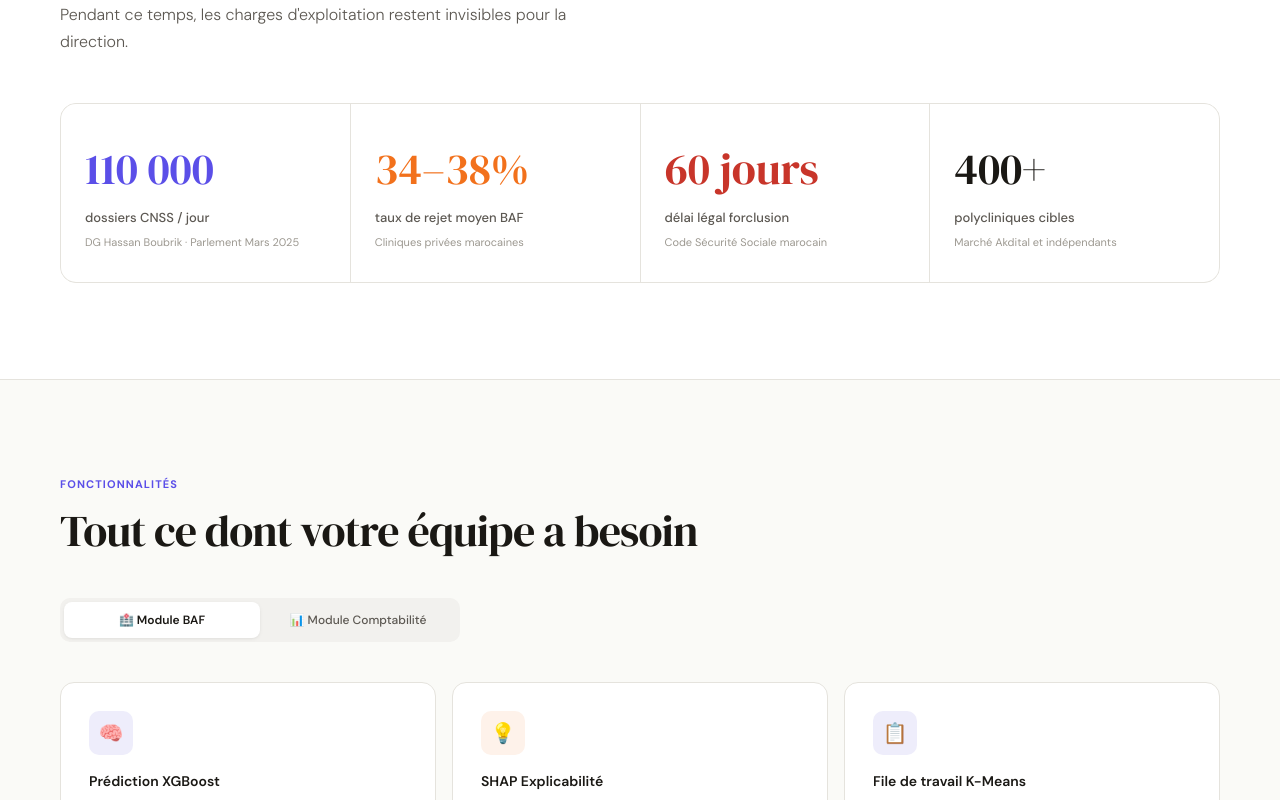
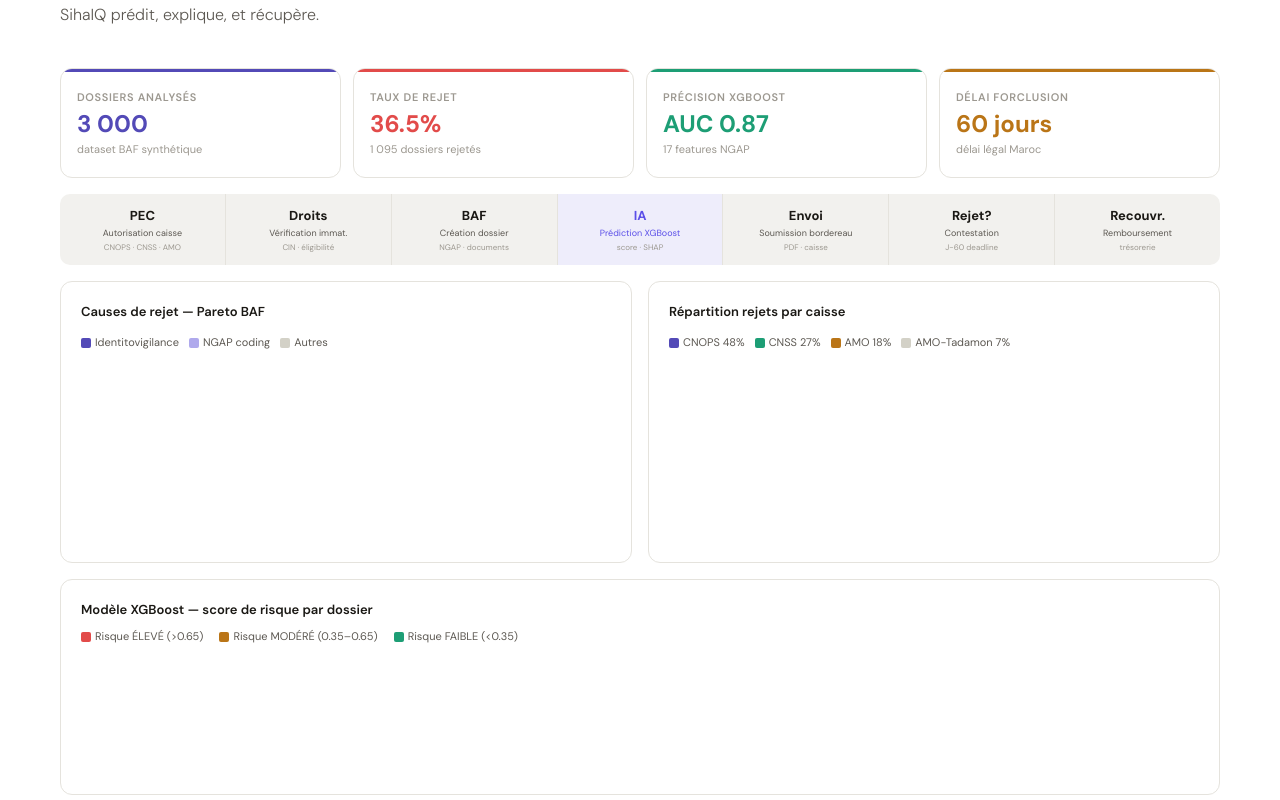
Before and after one commit to semsilimohamed/rcm-saas-platform, a Next.js app in the folder frontend/: page / in a window 1280 px wide. Shown: the part 2040-2840 px from the top of the page. Built offline with nearby package versions, Linux system fonts and the light colour scheme.

Commit message:
feat: landing page data viz - pareto BAF, payer donut, XGBoost scatter, RCM cycle image, forclusion timeline - problem section redesigned with real AI metrics

```diff
--- a/frontend/app/page.tsx
+++ b/frontend/app/page.tsx
@@ -396,22 +396,112 @@ export default function LandingPage() {
           <h2 className="section-h2" style={{ marginTop: 10 }}>48 millions de MAD rejetés<br/>chaque jour au Maroc</h2>
           <p className="section-sub" style={{ marginTop: 12, margin: "12px 0 0" }}>
             34 à 38% des dossiers BAF sont rejetés. 90% de ces rejets sont évitables.
-            Pendant ce temps, les charges d&apos;exploitation restent invisibles pour la direction.
+            SihaIQ prédit, explique, et récupère.
           </p>
-          <div className="stats-grid">
+
+          {/* KPI STRIP */}
+          <div style={{ display: "grid", gridTemplateColumns: "repeat(4,1fr)", gap: 12, marginTop: 40 }}>
             {[
-              { num: "110 000", lbl: "dossiers CNSS / jour", src: "DG Hassan Boubrik · Parlement Mars 2025", color: "var(--violet)" },
-              { num: "34–38%", lbl: "taux de rejet moyen BAF", src: "Cliniques privées marocaines", color: "var(--orange)" },
-              { num: "60 jours", lbl: "délai légal forclusion", src: "Code Sécurité Sociale marocain", color: "var(--red)" },
-              { num: "400+", lbl: "polycliniques cibles", src: "Marché Akdital et indépendants", color: "var(--text)" },
-            ].map(s => (
-              <div key={s.lbl} className="stat-cell">
-                <div className="stat-num" style={{ color: s.color }}>{s.num}</div>
-                <div className="stat-lbl">{s.lbl}</div>
-                <div className="stat-src">{s.src}</div>
+              { lbl: "Dossiers analysés", val: "3 000", sub: "dataset BAF synthétique", color: "#534AB7" },
+              { lbl: "Taux de rejet",     val: "36.5%", sub: "1 095 dossiers rejetés",  color: "#E24B4A" },
+              { lbl: "Précision XGBoost",val: "AUC 0.87", sub: "17 features NGAP",     color: "#1D9E75" },
+              { lbl: "Délai forclusion", val: "60 jours", sub: "délai légal Maroc",     color: "#BA7517" },
+            ].map(k => (
+              <div key={k.lbl} style={{ background: "var(--white)", border: "1px solid var(--border)", borderRadius: 12, padding: "20px 16px", position: "relative", overflow: "hidden" }}>
+                <div style={{ position: "absolute", top: 0, left: 0, right: 0, height: 3, background: k.color, borderRadius: "12px 12px 0 0" }} />
+                <div style={{ fontSize: 11, color: "var(--text3)", fontWeight: 600, textTransform: "uppercase" as const, letterSpacing: "0.06em", marginBottom: 6 }}>{k.lbl}</div>
+                <div style={{ fontSize: 24, fontWeight: 700, color: k.color, lineHeight: 1 }}>{k.val}</div>
+                <div style={{ fontSize: 11, color: "var(--text3)", marginTop: 5 }}>{k.sub}</div>
               </div>
             ))}
           </div>
+
+          {/* RCM STEP FLOW */}
+          <div style={{ display: "flex", gap: 0, marginTop: 16 }}>
+            {[
+              { lbl: "PEC", sub: "Autorisation caisse", note: "CNOPS · CNSS · AMO", highlight: false },
+              { lbl: "Droits", sub: "Vérification immat.", note: "CIN · éligibilité", highlight: false },
+              { lbl: "BAF", sub: "Création dossier", note: "NGAP · documents", highlight: false },
+              { lbl: "IA", sub: "Prédiction XGBoost", note: "score · SHAP", highlight: true },
+              { lbl: "Envoi", sub: "Soumission bordereau", note: "PDF · caisse", highlight: false },
+              { lbl: "Rejet?", sub: "Contestation", note: "J-60 deadline", highlight: false },
+              { lbl: "Recouvr.", sub: "Remboursement", note: "trésorerie", highlight: false },
+            ].map((step, i) => (
+              <div key={i} style={{ flex: 1, padding: "12px 8px", textAlign: "center", background: step.highlight ? "var(--violet-light)" : "var(--stone)", borderRadius: i === 0 ? "10px 0 0 10px" : i === 6 ? "0 10px 10px 0" : 0, borderRight: i < 6 ? "1px solid var(--border)" : "none", position: "relative" }}>
+                <div style={{ fontSize: 13, fontWeight: 700, color: step.highlight ? "var(--violet)" : "var(--text)", marginBottom: 2 }}>{step.lbl}</div>
+                <div style={{ fontSize: 9, color: step.highlight ? "var(--violet)" : "var(--text2)", lineHeight: 1.3 }}>{step.sub}</div>
+                <div style={{ fontSize: 8, color: "var(--text3)", marginTop: 2 }}>{step.note}</div>
+              </div>
+            ))}
+          </div>
+
+          {/* CHARTS ROW */}
+          <div style={{ display: "grid", gridTemplateColumns: "1fr 1fr", gap: 16, marginTop: 16 }}>
+            <div style={{ background: "var(--white)", border: "1px solid var(--border)", borderRadius: 12, padding: 20 }}>
+              <div style={{ fontSize: 13, fontWeight: 600, color: "var(--text)", marginBottom: 12 }}>Causes de rejet — Pareto BAF</div>
+              <div style={{ display: "flex", flexWrap: "wrap" as const, gap: 10, marginBottom: 12, fontSize: 11, color: "var(--text2)" }}>
+                <span><span style={{ display: "inline-block", width: 10, height: 10, borderRadius: 2, background: "#534AB7", marginRight: 4, verticalAlign: "middle" }}></span>Identitovigilance</span>
+                <span><span style={{ display: "inline-block", width: 10, height: 10, borderRadius: 2, background: "#AFA9EC", marginRight: 4, verticalAlign: "middle" }}></span>NGAP coding</span>
+                <span><span style={{ display: "inline-block", width: 10, height: 10, borderRadius: 2, background: "#D3D1C7", marginRight: 4, verticalAlign: "middle" }}></span>Autres</span>
+              </div>
+              <div style={{ position: "relative", width: "100%", height: 180 }}>
+                <canvas id="chart-pareto" role="img" aria-label="Pareto des causes de rejet BAF">Identitovigilance 35%, NGAP 25%, Docs manquants 15%, PEC 12%, Autres 13%.</canvas>
+              </div>
+            </div>
+            <div style={{ background: "var(--white)", border: "1px solid var(--border)", borderRadius: 12, padding: 20 }}>
+              <div style={{ fontSize: 13, fontWeight: 600, color: "var(--text)", marginBottom: 12 }}>Répartition rejets par caisse</div>
+              <div style={{ display: "flex", flexWrap: "wrap" as const, gap: 10, marginBottom: 12, fontSize: 11, color: "var(--text2)" }}>
+                <span><span style={{ display: "inline-block", width: 10, height: 10, borderRadius: 2, background: "#534AB7", marginRight: 4, verticalAlign: "middle" }}></span>CNOPS 48%</span>
+                <span><span style={{ display: "inline-block", width: 10, height: 10, borderRadius: 2, background: "#1D9E75", marginRight: 4, verticalAlign: "middle" }}></span>CNSS 27%</span>
+                <span><span style={{ display: "inline-block", width: 10, height: 10, borderRadius: 2, background: "#BA7517", marginRight: 4, verticalAlign: "middle" }}></span>AMO 18%</span>
+                <span><span style={{ display: "inline-block", width: 10, height: 10, borderRadius: 2, background: "#D3D1C7", marginRight: 4, verticalAlign: "middle" }}></span>AMO-Tadamon 7%</span>
+              </div>
+              <div style={{ position: "relative", width: "100%", height: 180 }}>
+                <canvas id="chart-payer" role="img" aria-label="Répartition des rejets par caisse">CNOPS 48%, CNSS 27%, AMO 18%, AMO-Tadamon 7%.</canvas>
+              </div>
+            </div>
+          </div>
+
+          {/* SCATTER */}
+          <div style={{ background: "var(--white)", border: "1px solid var(--border)", borderRadius: 12, padding: 20, marginTop: 16 }}>
+            <div style={{ fontSize: 13, fontWeight: 600, color: "var(--text)", marginBottom: 8 }}>Modèle XGBoost — score de risque par dossier</div>
+            <div style={{ display: "flex", gap: 16, marginBottom: 10, fontSize: 11, color: "var(--text2)" }}>
+              <span><span style={{ display: "inline-block", width: 10, height: 10, borderRadius: 2, background: "#E24B4A", marginRight: 4, verticalAlign: "middle" }}></span>Risque ÉLEVÉ (&gt;0.65)</span>
+              <span><span style={{ display: "inline-block", width: 10, height: 10, borderRadius: 2, background: "#BA7517", marginRight: 4, verticalAlign: "middle" }}></span>Risque MODÉRÉ (0.35–0.65)</span>
+              <span><span style={{ display: "inline-block", width: 10, height: 10, borderRadius: 2, background: "#1D9E75", marginRight: 4, verticalAlign: "middle" }}></span>Risque FAIBLE (&lt;0.35)</span>
+            </div>
+            <div style={{ position: "relative", width: "100%", height: 120 }}>
+              <canvas id="chart-scatter" role="img" aria-label="Scatter plot des scores XGBoost sur 60 dossiers">Scores de risque distribués sur 60 dossiers.</canvas>
+            </div>
+          </div>
+
+          <script src="https://cdnjs.cloudflare.com/ajax/libs/Chart.js/4.4.1/chart.umd.js" async />
+          <script dangerouslySetInnerHTML={{ __html: `            (function() {
+              function initCharts() {
+                if (typeof Chart === 'undefined') { setTimeout(initCharts, 100); return; }
+                const seed = (n) => { let s=n; return ()=>{ s=(s*16807)%2147483647; return (s-1)/2147483646; }; };
+                new Chart(document.getElementById('chart-pareto'), {
+                  type:'bar',
+                  data:{ labels:['Identitovigilance','NGAP coding','Docs manquants','PEC absente','Autres'], datasets:[{ data:[35,25,15,12,13], backgroundColor:['#534AB7','#534AB7','#AFA9EC','#AFA9EC','#D3D1C7'], borderWidth:0, borderRadius:4 }] },
+                  options:{ responsive:true, maintainAspectRatio:false, plugins:{legend:{display:false},tooltip:{callbacks:{label:c=>c.raw+'%'}}}, scales:{ x:{grid:{display:false},ticks:{font:{size:10},color:'#888780'}}, y:{grid:{color:'rgba(0,0,0,0.05)'},ticks:{font:{size:10},color:'#888780',callback:v=>v+'%'},max:45} } }
+                });
+                new Chart(document.getElementById('chart-payer'), {
+                  type:'doughnut',
+                  data:{ labels:['CNOPS','CNSS','AMO','AMO-Tadamon'], datasets:[{ data:[48,27,18,7], backgroundColor:['#534AB7','#1D9E75','#BA7517','#D3D1C7'], borderWidth:2, borderColor:'#FAFAF7' }] },
+                  options:{ responsive:true, maintainAspectRatio:false, cutout:'62%', plugins:{legend:{display:false},tooltip:{callbacks:{label:c=>c.label+': '+c.raw+'%'}}} }
+                });
+                const rng=seed(42);
+                const scores=Array.from({length:60},(_,i)=>({x:i+1,y:Math.round(rng()*100)/100}));
+                const colors=scores.map(p=>p.y>0.65?'#E24B4A':p.y>0.35?'#BA7517':'#1D9E75');
+                new Chart(document.getElementById('chart-scatter'), {
+                  type:'scatter',
+                  data:{ datasets:[{ data:scores, backgroundColor:colors, pointRadius:5, pointHoverRadius:7 }] },
+                  options:{ responsive:true, maintainAspectRatio:false, plugins:{legend:{display:false},tooltip:{callbacks:{label:c=>'Dossier #'+c.raw.x+' · Score: '+c.raw.y.toFixed(2)}}}, scales:{ x:{grid:{display:false},ticks:{font:{size:10},color:'#888780'},title:{display:true,text:'N° dossier',font:{size:10},color:'#888780'}}, y:{min:0,max:1,grid:{color:'rgba(0,0,0,0.05)'},ticks:{font:{size:10},color:'#888780',callback:v=>v.toFixed(1)},title:{display:true,text:'Score rejet',font:{size:10},color:'#888780'}} } }
+                });
+              }
+              initCharts();
+            })();
+          ` }} />
         </div>
       </section>
 
@@ -587,9 +677,7 @@ export default function LandingPage() {
             ].map(l => (
               <a key={l.label} href={l.href} style={{ fontSize: 12, color: "#52514D", textDecoration: "none" }}>{l.label}</a>
             ))}
-            <span style={{ marginLeft: "auto", fontSize: 12, color: "#52514D", display: "flex", alignItems: "center", gap: 6 }}>
-              <span className="live-dot"/> Tous les systèmes opérationnels
-            </span>
+
           </div>
         </div>
       </footer>
```
